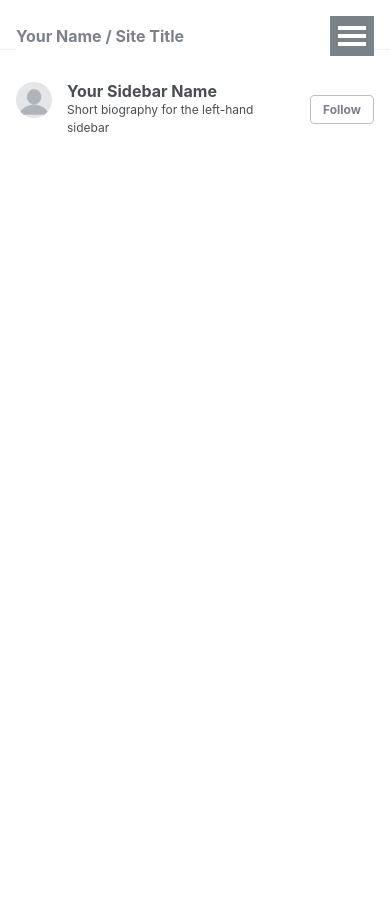
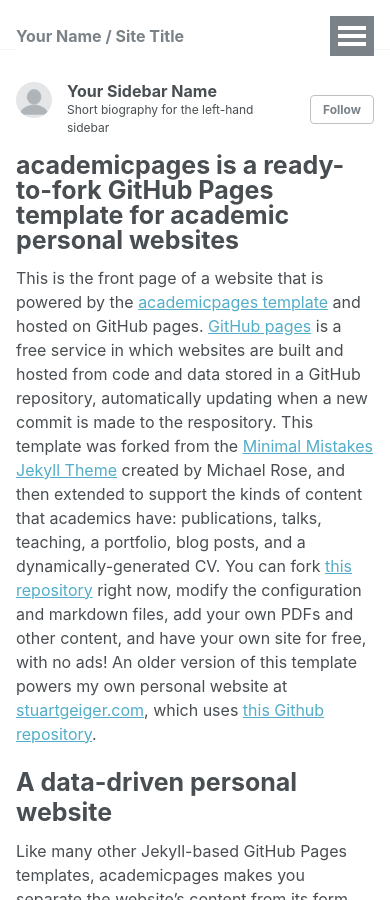
Before and after one commit to cxh42/cxh42.github.io, a Jekyll site: the page built from _pages/about.md, in a window 390 px wide and 900 px high. Built offline with Jekyll 4.4.1, drawn with Linux system fonts in a browser that asks for light colours.

Commit message:
Add scroll to sidebar and adjust media query for screen adaptability

```diff
--- a/_sass/_sidebar.scss
+++ b/_sass/_sidebar.scss
@@ -10,13 +10,17 @@
   -webkit-transform: translate3d(0, 0 , 0);
           transform: translate3d(0, 0 , 0);
 
-  height: 100vh;
-  overflow-y: auto; // Scroll sidebar content
+
+
 
   @include clearfix();
   margin-bottom: 1em;
 
-  @media screen and (min-width: 1024px) {
+
+
+  @media screen and (min-width: 925px) {
+    height: 100vh;
+    overflow-y: auto; // Scroll sidebar content
     position: fixed;
     padding-top: $masthead-height;
   }
```
